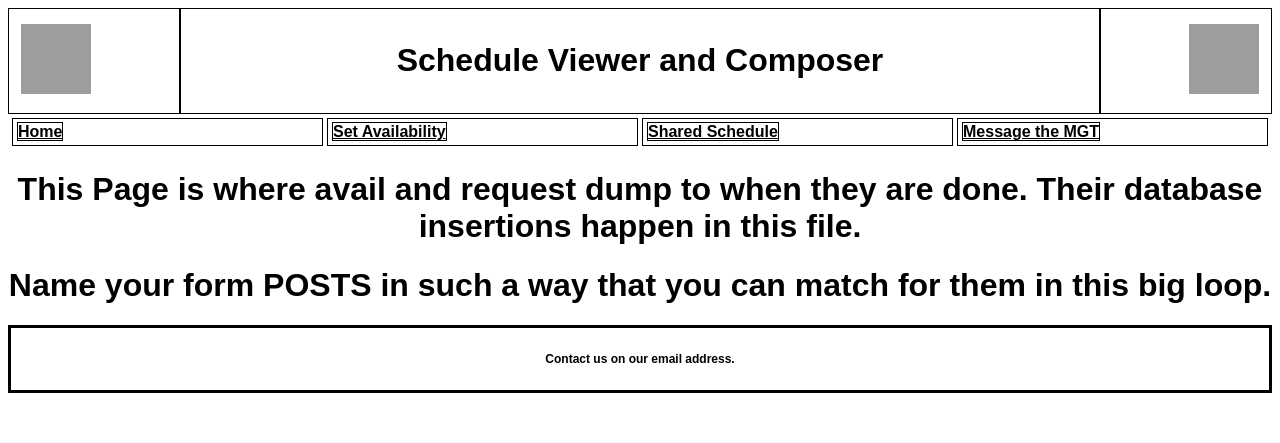
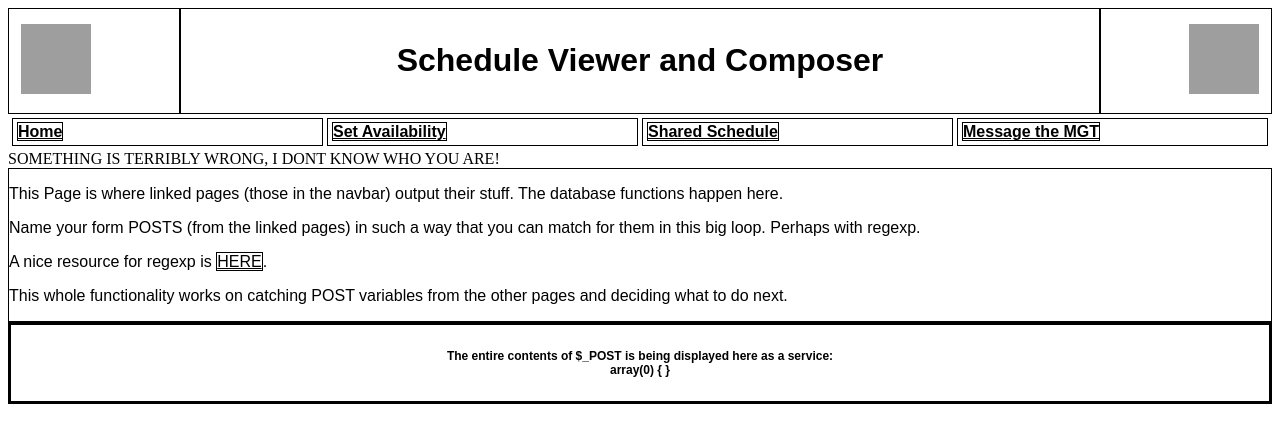
Before and after one commit to SoundsProfessional/phpScheduleApp, a PHP site: page /EmpFunctions/indexE.php in a window 1280 px wide. Shown: the top 443 px of the page. Run offline with PHP 8.4, Linux system fonts and the light colour scheme; grey boxes are pictures that could not be loaded.

Commit message:
smarter loop in indexE

```diff
--- a/EmpFunctions/indexE.php
+++ b/EmpFunctions/indexE.php
@@ -5,56 +5,120 @@ require('reusable/empNav.php');
 include('../dbTdFuncs.php');
 
 $db = getConnection();
-$longQuery = null;
+$queryPrefix = null;
 $querySuffix = null;
-$midquery = "";
+$queryMidfix = "";
 $_POST = array_filter($_POST);
 
-echo '<h1>This Page is where avail and request dump to when they are done. Their database insertions happen in this file.</h1>';
-echo '<h1>Name your form POSTS in such a way that you can match for them in this big loop.</h1>';
-foreach($_POST as $key => $value) {
-    echo '<h2>testing ' . $key . "   " . $value . '</h2>';
+if(!isset($_SESSION['empName'])){
+    echo 'SOMETHING IS TERRIBLY WRONG, I DONT KNOW WHO YOU ARE!';
+}
 
-    if ($key == 'empName') { //Coming in from a CreateAccount
-        //The problem with this function, is that it needs to be waiting for all three inputs to insert the entry ONCE.
-        //so it is being called out of order in some cases. Gotta figure that out.
+echo '<div><p>This Page is where linked pages (those in the navbar) output their stuff. The database functions happen here.</p>';
+echo '<p>Name your form POSTS (from the linked pages) in such a way that you can match for them in this big loop. Perhaps with regexp.</p>';
+echo "<p>A nice resource for regexp is <a href='https://www.rexegg.com/regex-quickstart.html'>HERE</a>.</p>";
+echo '<p>This whole functionality works on catching POST variables from the other pages and deciding what to do next. </p>';
+echo '<p></p></div>';
 
-        echo 'Welcome, '.$value."!!";
-        $query = 'INSERT INTO `employee_account` (`Biz_Id`, `Name`, `Password`) VALUES ('
-            .$_POST['bizAffiliation'].",".$_POST['empName'].",".$_POST['empPW'].")";
-        $db->query($query);
-    }
+//    [^a-z]
 
-    if (is_numeric($key) && intval($key) > 100) { //This absolutely must be a SUNDAY!!!!
-        // Coming in from availMonth
-        echo 'avail: '.date("N d",$key).", ";
-        if ($longQuery == null) {
-            $longQuery = 'insert into availability (name, date, 0, 0';
-        }
+if (preg_grep ( '/sunDate/', array_keys($_POST))) {
+
+    $queryPrefix = "insert into availability (`Name`, `Date`, `is";
+    $numDayTrue =   preg_grep ( '/\d/', array_values($_POST), true);
+
+    foreach ($numDayTrue as $k=>$v) {
+        echo $k." and ".$v."<br/>";
+        $queryPrefix .= '`, `'.$k;
+        $querySuffix .= ", 1";
+            }
+    $queryPrefix .= "`) values ('".$_SESSION['empName']."', '".date('Y-m-d', $_POST['sunDate'])
+    ."', 1 ".str_repeat(', 1 ', count($numDayTrue)).")";
+
+    echo 'I intend to post the following: <br/>'.$queryPrefix.'<br/>';
+    $resp = $db->query($queryPrefix) or die('<br/>BUT I FAILED for unknown reasons. Maybe duplicate monDate?<br/>The ability to UPDATE an availability is necessary but not implemented. ');
+
+
+
+
+//    insert into availability (`name`, `date`, `is`, `1`) VALUES ('Connor', '2019-04-11', 1, 1);
+
+
+
+
     }
 
 
-    if (is_numeric($key) && intval($key) <= 100) {
-        if ($querySuffix == null) {
-            echo 'init new querysuffix<br/>';
-            $querySuffix = ') values ("' . $value == 'on' ? 1 : 0;
-            $midquery .= "\", \"" . $key;
-        } else {
-            echo 'appendQS' . $value . "  " . $key . '<br/>';
-            $querySuffix .= ', ' . $value == 'on' ? 1 : 0;
-            echo '';
-            $midquery .= ", " . $key;
-        }
 
 
-    }
-    $longQuery .= $midquery . $querySuffix . "\")";
-    echo $longQuery;
-    $db->query($longQuery);
-    //put long, midfix, suffix, together
-    //add the last parenthes
-    //throw it into the database all nice
+if (preg_grep ( '/empName/', array_keys($_POST))) {
+    //User is coming in from createAccount
+    $_SESSION['empName'] = $_POST['empName'];
+    $_SESSION['bizName'] = $_POST['bizName'];
+    echo 'Welcome, ' . $_SESSION['empName'] . "!!";
+    $query = 'INSERT INTO employee_account (bizName, Name, Password) VALUES (\''
+        . $_POST['bizName'] . "','" . $_POST['empName'] . "','" . $_POST['empPW'] . "')";
+    echo 'I intend to post the following: <br/>' . $query;
+    $db->query($query) or die('<br/>BUT I FAILED .. probably a duplicate name.');
 }
+
+
+
+
+
+//foreach($_POST as $key => $value) {
+//    //this preg_match returns
+//    $match = preg_match('/^[0-9][0-9]$/', $temp);
+//    echo  '<br>\'/^[0-9][0-9]$/\'------>'.$match. "< matched on key.<br/>";
+//    $match = preg_match('\w$/', $key);
+//    echo '\w$/ ------>'.$match."<br/>";
+//
+//    echo '<h2>testing ' . $key . "   " . $value . '</h2><br/>';
+//
+//
+//
+//    if (false) { //Coming in from a CreateAccount
+//        //The problem with this function, is that it needs to be waiting for all three inputs to insert the entry ONCE.
+//        //so it is being called out of order in some cases. Gotta figure that out.
+//        //It should be constructed as one big variable which is later taken apart, OR
+//        //use a REGEX to grab the right keys
+//
+//        echo 'Welcome, '.$value."!!";
+//        $query = 'INSERT INTO `employee_account` (`Biz_Id`, `Name`, `Password`) VALUES ('
+//            .$_POST['bizName'].",".$_POST['empName'].",".$_POST['empPW'].")";
+//        $db->query($query);
+//    }
+//
+//    if (is_numeric($key) && intval($key) > 100) { //This absolutely must be a SUNDAY!!!!
+//        // Coming in from availMonth
+//        echo 'avail: '.date("N d",$key).", ";
+//        if ($longQuery == null) {
+//            $longQuery = 'insert into availability (name, date, 0, 0';
+//        }
+//    }
+//
+//
+//    if (is_numeric($key) && intval($key) <= 100) {
+//        if ($querySuffix == null) {
+//            echo 'init new querysuffix<br/>';
+//            $querySuffix = ') values ("' . $value == 'on' ? 1 : 0;
+//            $midquery .= "\", \"" . $key;
+//        } else {
+//            echo 'appendQS' . $value . "  " . $key . '<br/>';
+//            $querySuffix .= ', ' . $value == 'on' ? 1 : 0;
+//            echo '';
+//            $midquery .= ", " . $key;
+//        }
+//
+//
+//    }
+//    $longQuery .= $midquery . $querySuffix . "\")";
+//    echo $longQuery;
+//    $db->query($longQuery);
+//    //put long, midfix, suffix, together
+//    //add the last parenthes
+//    //throw it into the database all nice
+//}
 
 
 ?>
--- a/dbTdFuncs.php
+++ b/dbTdFuncs.php
@@ -13,13 +13,19 @@ function getConnection()
 
 function getLastMonday($date){
 
-    $date = date($date) - 86400 *  (date("N",$date) - 1);
+    if(date("N",$date) == 7){
 
-    return $date;
+        return $date;
+    }
+    else{
+
+        return date($date) - (86400 *  date("N",$date));
+    }
+
 }
 
 
-function getProjectRoot(){
+function getProjectRoot(){ //I dont think this works
     echo dirname(dirname("footer.php"));
 
 }
--- a/footer.php
+++ b/footer.php
@@ -5,7 +5,7 @@
 <table width="100%" bgcolor="black" cellpadding="12" border="0">
     <tr>
         <td>
-            <p class="foot">Contact us on our email address.</p>
+            <p class="foot">The entire contents of $_POST is being displayed here as a service:<br/>   <?php var_dump($_POST); ?></p>
 
         </td>
     </tr>
--- a/header.php
+++ b/header.php
@@ -1,6 +1,7 @@
 
 <!--GERSON ESCOBAR-->
 
+<?php session_start(); ?>
 
 <!doctype html>
 <html class="no-js" lang="">
```
Also changed, not shown: BizFunctions/indexB.php (+9 -2 lines), calendarIter.php (+4 -4 lines), cellCreators.php (+7 -5 lines), createAccount.php (+4 -4 lines).
